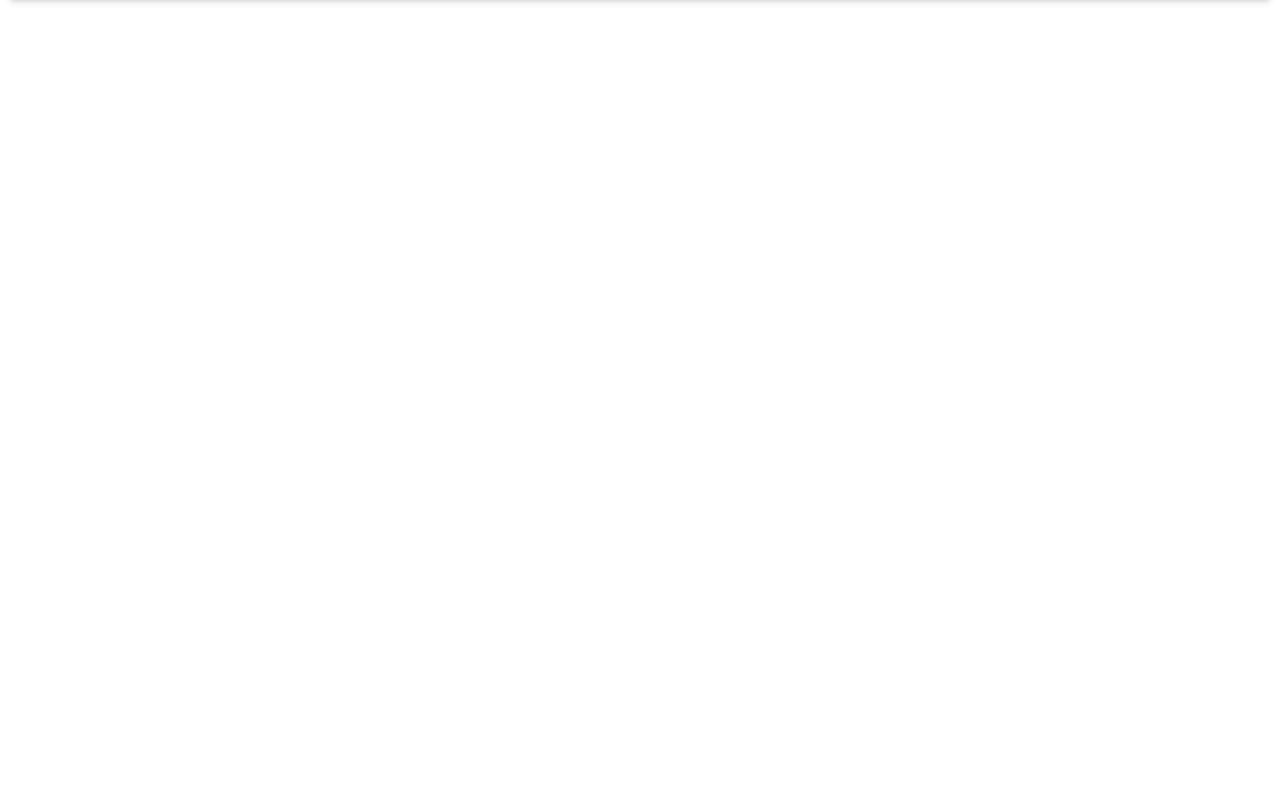
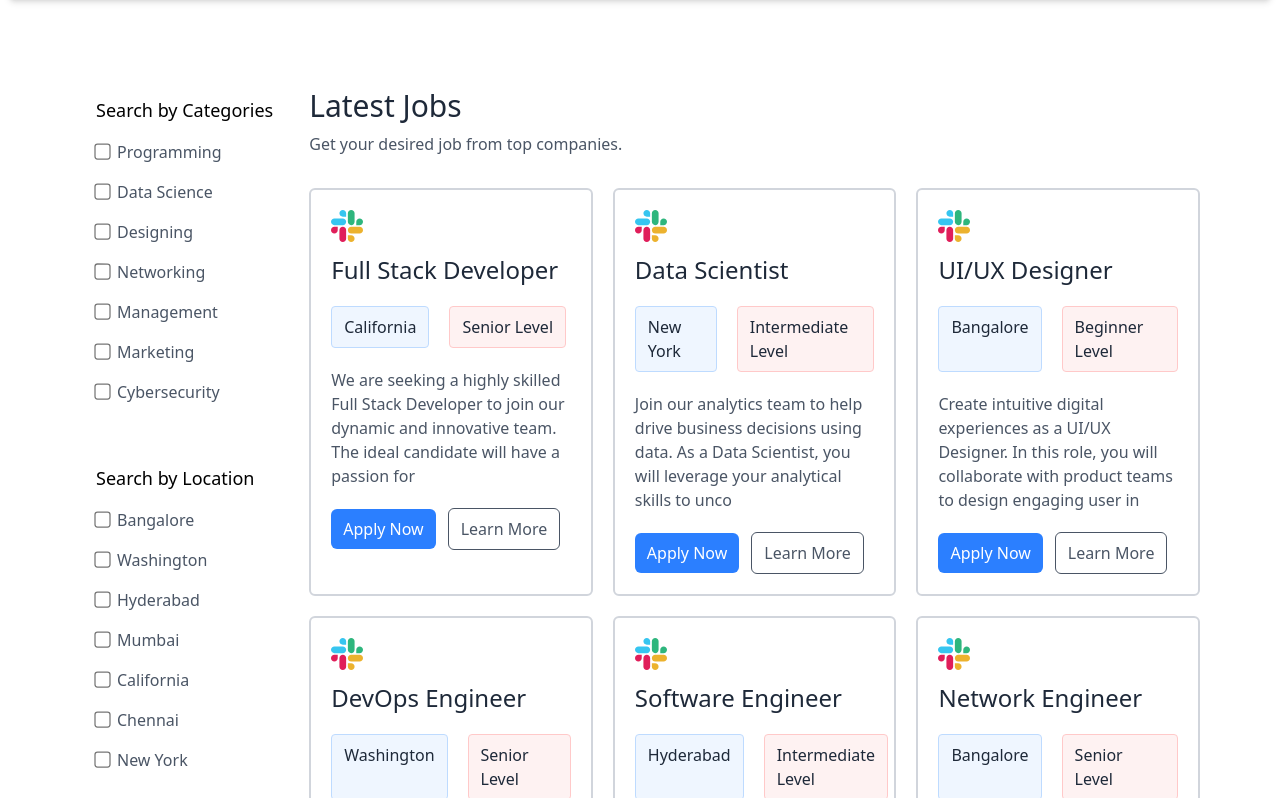
Before and after one commit to Niteshyadav2001/NextGig, a React (Vite) app in the folder Client/: page / in a window 1280 px wide. Shown: the part 502-1300 px from the top of the page. Before the commit the page ends 800 px from the top, so only its background shows below. Built offline with nearby package versions, Linux system fonts and the light colour scheme; no server answers.

Commit message:
home-page-almost-ready

```diff
--- a/Client/src/app/store.js
+++ b/Client/src/app/store.js
@@ -2,5 +2,7 @@ import { configureStore } from '@reduxjs/toolkit'
 import AppSliceReducer from './../slices/AppSlice'
 
 export const store = configureStore({
-  reducer: AppSliceReducer
+  reducer: {
+    app: AppSliceReducer,
+  },
 })
--- a/Client/src/components/Hero.jsx
+++ b/Client/src/components/Hero.jsx
@@ -11,8 +11,6 @@ function Hero() {
   const dispatch = useDispatch()
 
   const onSearch = () => {
-
-
     dispatch(setSearchFilter({
       title: titleRef.current?.value.trim(),
       location: locationRef.current?.value.trim(),
--- /dev/null
+++ b/Client/src/components/JobCard.jsx
@@ -0,0 +1,24 @@
+import React from 'react'
+import { assets } from '../assets/assets'
+
+function JobCard({job}) {
+  return (
+    <div className='border-2 border-gray-300 rounded-md p-5 w-'>
+      <div>
+        <img className='h-8' src={assets.company_icon} alt="" />
+      </div>
+      <h4 className='font-medium text-2xl mt-3 '>{job.title}</h4>
+      <div className='pt-5 flex gap-5'>
+        <span className='border border-blue-200 bg-blue-50 px-3 py-2 rounded'>{job.location}</span>
+        <span className='border border-red-200 bg-red-50 px-3 py-2 rounded'>{job.level}</span>
+      </div>
+      <p className='pt-5 text-gray-600 ' dangerouslySetInnerHTML={{__html:job.description.slice(0,150)}}></p>
+      <div className='flex items-center gap-3 mt-5'>
+        <button className='cursor-pointer bg-blue-500 text-white py-2 px-3 rounded-md font-medium'>Apply Now</button>
+        <button className='cursor-pointer text-gray-600 border py-2 px-3 rounded-md font-medium'>Learn More</button>
+      </div>
+    </div>
+  )
+}
+
+export default JobCard
--- a/Client/src/components/JobListing.jsx
+++ b/Client/src/components/JobListing.jsx
@@ -1,15 +1,102 @@
-import React from 'react'
+import React, { useEffect, useState } from 'react'
+import { useDispatch, useSelector } from 'react-redux'
+import { assets, JobCategories, JobLocations, jobsData } from '../assets/assets';
+import { setSearchFilter } from '../slices/AppSlice';
+import JobCard from './JobCard';
 
 function JobListing() {
+
+
+  const searchedData = useSelector((store) => store.app)
+  const {isSearched, title, location} = searchedData;
+  const dispatch = useDispatch()
+
+
+
   return (
-    <div>
+    <div className='container px-20 py-10 flex flex-row'>
       {/* sidebar */}
-      <div>
+      <div className='w-full lg:w-1/4 bg-white px-4'>
         {/* import search data from hero component  */}
         {
+          (isSearched && (title || location))
+          ?
+          <>
+            <h3 className='font-medium text-lg mb-4'>Current Search</h3>
+            <div className='flex items-center gap-3 mb-7'>
+              {
+                title && (
+                  <span className='flex gap-2 items-center border-2 p-2 border-blue-100 bg-blue-50'>
+                    {title}
+                    <img
+                      onClick={() => dispatch(setSearchFilter({title: ""}))}
+                      className='cursor-pointer'
+                      src={assets.cross_icon}
+                      alt=""
+                    />
+                  </span>
+                )
+              }
+              {
+                location && (
+                  <span className='flex gap-2 items-center border-2 p-2 border-red-100 bg-red-50'>
+                    {location}
+                    <img
+                      onClick={() => dispatch(setSearchFilter({location: ""}))}
+                      className='cursor-pointer'
+                      src={assets.cross_icon}
+                      alt=""
+                    />
+                  </span>
+                )
+              }
+            </div>
+          </>
+          :
+          <></>
+        }
 
-        }
+        {/* category */}
+        <div className='mb-5'>
+          <h4 className='font-medium text-lg py-4'>Search by Categories</h4>
+          <ul className='text-gray-600 space-y-4'>
+            {
+              JobCategories.map((category,index) => (
+                <li key={index}>
+                  <input className='scale-125 mr-2' type="checkbox" name="" id="" />
+                  {category}
+                </li>
+              ))
+            }
+          </ul>
+        </div>
+
+        {/* location  */}
+        <div className='mb-5'>
+          <h4 className='font-medium text-lg py-4 pt-10'>Search by Location</h4>
+          <ul className='text-gray-600 space-y-4'>
+            {
+              JobLocations.map((Location,index) => (
+                <li key={index}>
+                  <input className='scale-125 mr-2' type="checkbox" name="" id="" />
+                  {Location}
+                </li>
+              ))
+            }
+          </ul>
+        </div>
       </div>
+
+      {/* job listings */}
+      <section className='w-full text-gray-800'>
+        <h3 className='font-medium text-3xl py-2' id='job-list'>Latest Jobs</h3>
+        <p className='text-gray-600 mb-8 text-md'>Get your desired job from top companies.</p>
+        <div className='grid grid-cols-1 sm:grid:cols-2 xl:grid-cols-3 gap-5 '>
+            {jobsData.map((job,index)=>(
+              <JobCard key={index} job={job} />
+            ))}
+        </div>
+        </section>
     </div>
   )
 }
```
